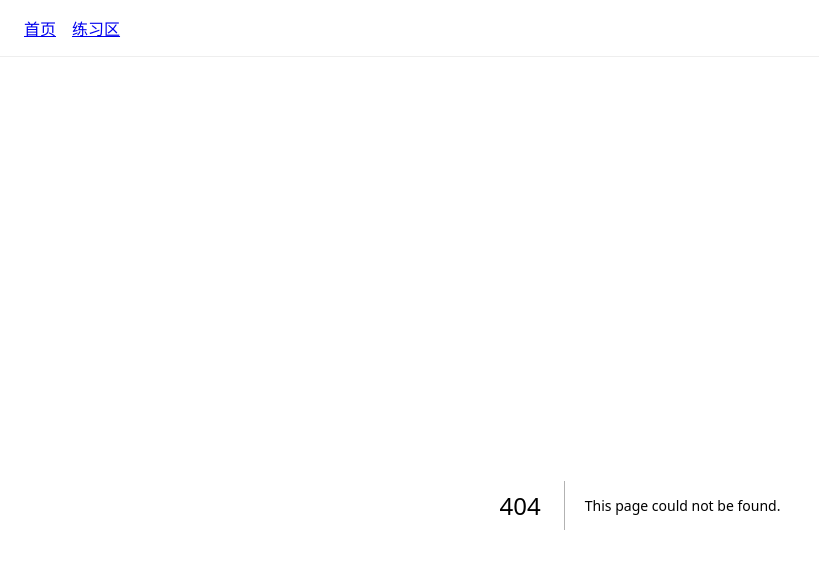
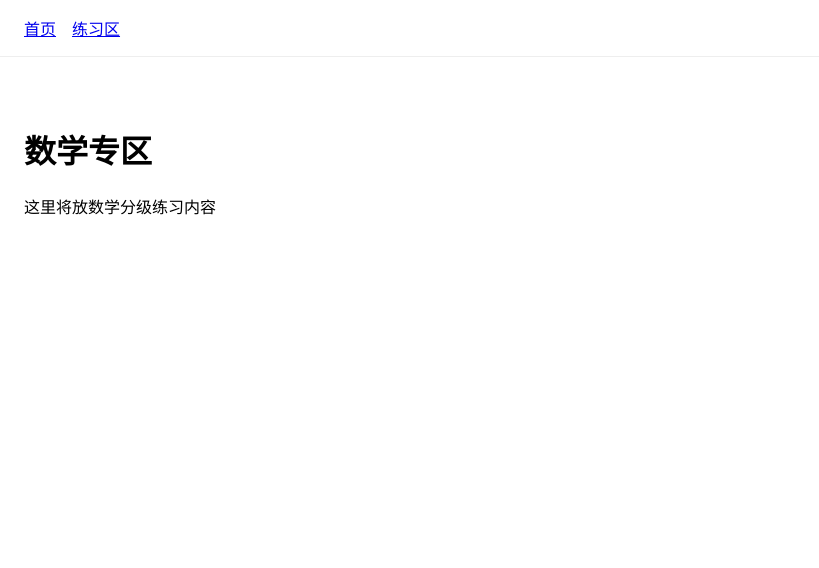
Before and after one commit to boos88978857-svg/ai-intelligent-learning-machine, a Next.js app: page /math in a window 1280 px wide. Before the commit this address had no page. Shown: the top 568 px of the page, without its empty margins (0-819 px from the left). Built offline with nearby package versions, Linux system fonts and the light colour scheme.

Commit message:
数学专区页面

```diff
--- /dev/null
+++ b/app/math/page.tsx
@@ -0,0 +1,8 @@
+export default function MathPage() {
+  return (
+    <main>
+      <h1>数学专区</h1>
+      <p>这里将放数学分级练习内容</p>
+    </main>
+  )
+}
```
